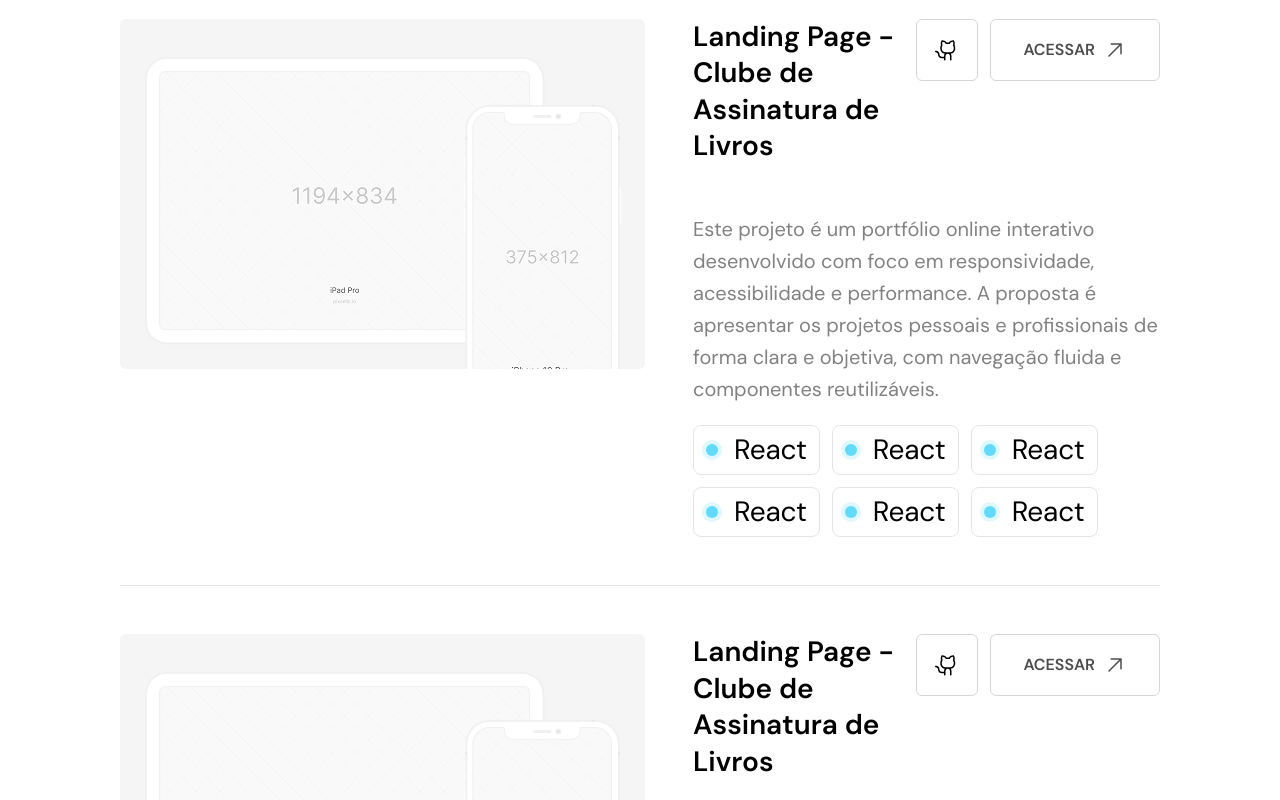
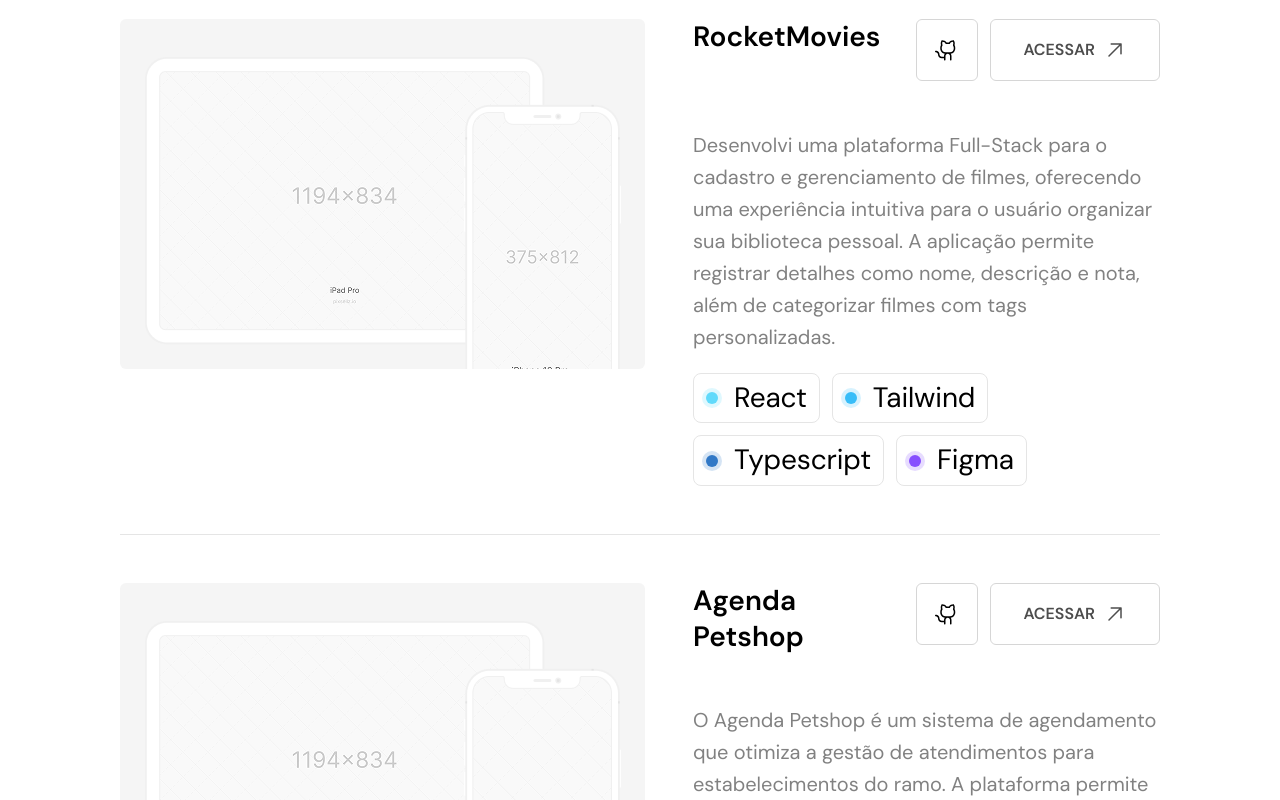
Before and after one commit to murilloressineti/my-portfolio-2.0, a React (Vite) app: page / in a window 1280 px wide. Shown: the part 2280-3080 px from the top of the page. Built offline with nearby package versions, Linux system fonts and the light colour scheme.

Commit message:
feat: Adjustments to the projects section and creation of the projects constants.

```diff
--- a/src/components/projects/projectCard.tsx
+++ b/src/components/projects/projectCard.tsx
@@ -1,8 +1,9 @@
 import React from "react";
+import { useNavigate } from "react-router-dom";
 import { cva, type VariantProps } from "class-variance-authority";
 import { cn } from "../../lib/utils";
 import { Button, Icon, Tag, Text } from "../ui";
-import { ProjectThumbnail } from "../projects"
+import { ProjectThumbnail } from "../projects";
 import ArrowUpRight from "../../assets/icons/arrow-up-right.svg?react";
 import GitHubLogo from "../../assets/icons/github-logo.svg?react";
 
@@ -22,6 +23,7 @@
   extends
     React.HTMLAttributes<HTMLDivElement>,
     VariantProps<typeof projectCardVariants> {
+  id: string;
   title: string;
   description: string;
   imageSrc: string;
@@ -31,6 +33,7 @@
 }
 
 export default function ProjectCard({
+  id,
   variant = "default",
   title,
   description,
@@ -41,10 +44,16 @@
   className,
   ...props
 }: ProjectCardProps) {
+  const navigate = useNavigate();
   const desktopTechs = techs.slice(0, 3);
   const remainingCount = techs.length - 3;
+
+  const handleNavigate = () => {
+    navigate(`/projetos/${id}`);
+  };
   return (
     <div className={cn(projectCardVariants({ variant, className }))} {...props}>
+      <div onClick={handleNavigate}>
         <ProjectThumbnail
           src={imageSrc}
           alt={`Preview do projeto ${title}`}
@@ -55,6 +64,7 @@
             variant === "grid" ? "md:w-full md:h-auto" : "w-full shrink-0",
           )}
         />
+      </div>
 
       <div className="flex flex-col min-w-0 w-full">
         <div
--- /dev/null
+++ b/src/constants/projects.ts
@@ -0,0 +1,45 @@
+import ThumbImg from "../assets/images/thumbnail/thumb.png";
+
+export interface Project {
+  id: string;
+  title: string;
+  description: string;
+  imageSrc: string;
+  githubUrl: string;
+  deployUrl: string;
+  techs: string[];
+  functions: string;
+  contribution: string;
+  challenge: string;
+}
+
+export const projects: Project[] = [
+  {
+    id: "rocket-movies",
+    title: "RocketMovies",
+    description:
+      "Desenvolvi uma plataforma Full-Stack para o cadastro e gerenciamento de filmes, oferecendo uma experiência intuitiva para o usuário organizar sua biblioteca pessoal. A aplicação permite registrar detalhes como nome, descrição e nota, além de categorizar filmes com tags personalizadas.",
+    imageSrc: ThumbImg,
+    githubUrl: "https://github.com/murilloressineti",
+    deployUrl: "https://www.google.com/",
+    techs: ["react", "tailwind", "typescript", "figma"],
+    functions: "Cadastro completo de filmes, incluindo nome, descrição e nota",
+    contribution:
+      "Construção da interface visual interativa utilizando ReactJS, com estruturação eficiente via ViteJS e estilização modular com Styled Components.",
+    challenge:
+      "O principal desafio foi a integração fluida e eficiente entre o Front-end e o Back-end, garantindo a comunicação de dados.",
+  },
+  {
+    id: "agenda-petshop",
+    title: "Agenda Petshop",
+    description:
+      "O Agenda Petshop é um sistema de agendamento que otimiza a gestão de atendimentos para estabelecimentos do ramo. A plataforma permite o registro de informações completas como nome do tutor, nome do pet, telefone, descrição do serviço, data e horário do atendimento. Os agendamentos são organizados automaticamente por períodos do dia (manhã, tarde e noite), garantindo uma interface clara e funcional.",
+    imageSrc: ThumbImg,
+    githubUrl: "https://github.com/murilloressineti",
+    deployUrl: "https://www.google.com/",
+    techs: ["react", "tailwind", "typescript", "figma"],
+    functions: "-",
+    contribution: "-",
+    challenge: "-",
+  },
+];
--- a/src/pages/Home.tsx
+++ b/src/pages/Home.tsx
@@ -1,9 +1,10 @@
+import React from "react";
 import { useNavigate } from "react-router-dom";
+import { Button, Icon, Tag, Text } from "../components/ui";
 import { Section, CTASection } from "../components/layout";
 import { ProjectCard } from "../components/projects";
-import { Button, Icon, Tag, Text } from "../components/ui";
+import { projects } from "../constants/projects";
 import ArrowUpRight from "../assets/icons/arrow-up-right.svg?react";
-import ThumbImg from "../assets/images/thumbnail/thumb.png";
 
 export default function Home() {
   const navigate = useNavigate();
@@ -156,23 +157,24 @@
 
           {/* ProjectCard */}
           <div className="flex flex-col w-full overflow-hidden gap-12">
-            <ProjectCard
-              title="Landing Page - Clube de Assinatura de Livros"
-              description="Este projeto é um portfólio online interativo desenvolvido com foco em responsividade, acessibilidade e performance. A proposta é apresentar os projetos pessoais e profissionais de forma clara e objetiva, com navegação fluida e componentes reutilizáveis."
-              imageSrc={ThumbImg}
-              githubUrl="https://github.com/murilloressineti"
-              deployUrl="https://www.google.com/"
-              techs={["react", "react", "react", "react", "react", "react"]}
-            />
-            <hr className="border-border-default" />
-            <ProjectCard
-              title="Landing Page - Clube de Assinatura de Livros"
-              description="Este projeto é um portfólio online interativo desenvolvido com foco em responsividade, acessibilidade e performance. A proposta é apresentar os projetos pessoais e profissionais de forma clara e objetiva, com navegação fluida e componentes reutilizáveis."
-              imageSrc={ThumbImg}
-              githubUrl="https://github.com/murilloressineti"
-              deployUrl="https://www.google.com/"
-              techs={["react", "react", "react", "react", "react", "react"]}
-            />
+            {projects.map((project, index) => (
+              <React.Fragment key={project.id}>
+                <ProjectCard
+                  id={project.id}
+                  title={project.title}
+                  description={project.description}
+                  imageSrc={project.imageSrc}
+                  githubUrl={project.githubUrl}
+                  deployUrl={project.deployUrl}
+                  techs={project.techs as any}
+                />
+
+                {/* Linha divisória, exceto após o último item */}
+                {index < projects.length - 1 && (
+                  <hr className="border-border-default" />
+                )}
+              </React.Fragment>
+            ))}
           </div>
 
           {/* Projects Call to Action */}
```
Lines whose indentation alone changed are shown as unchanged.
